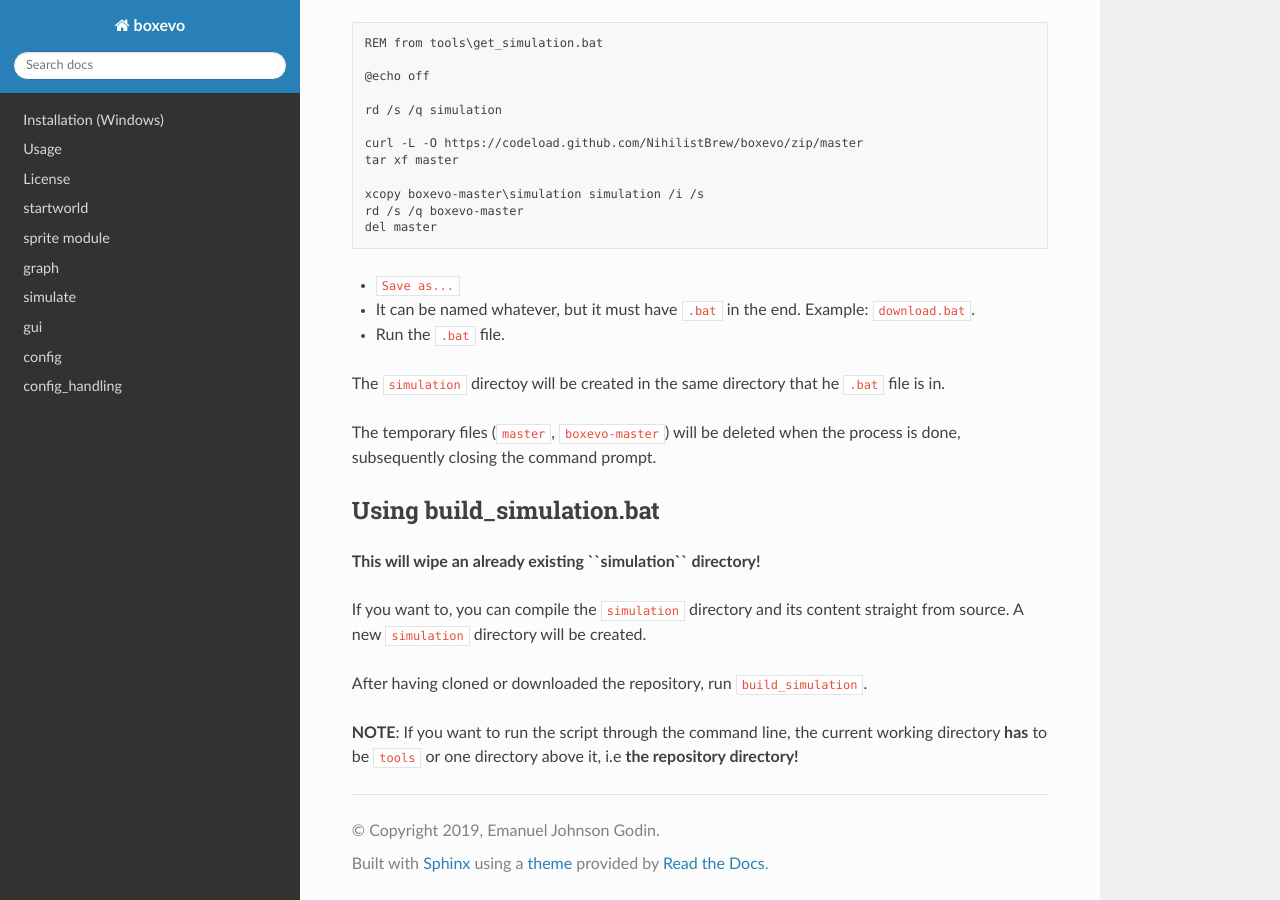
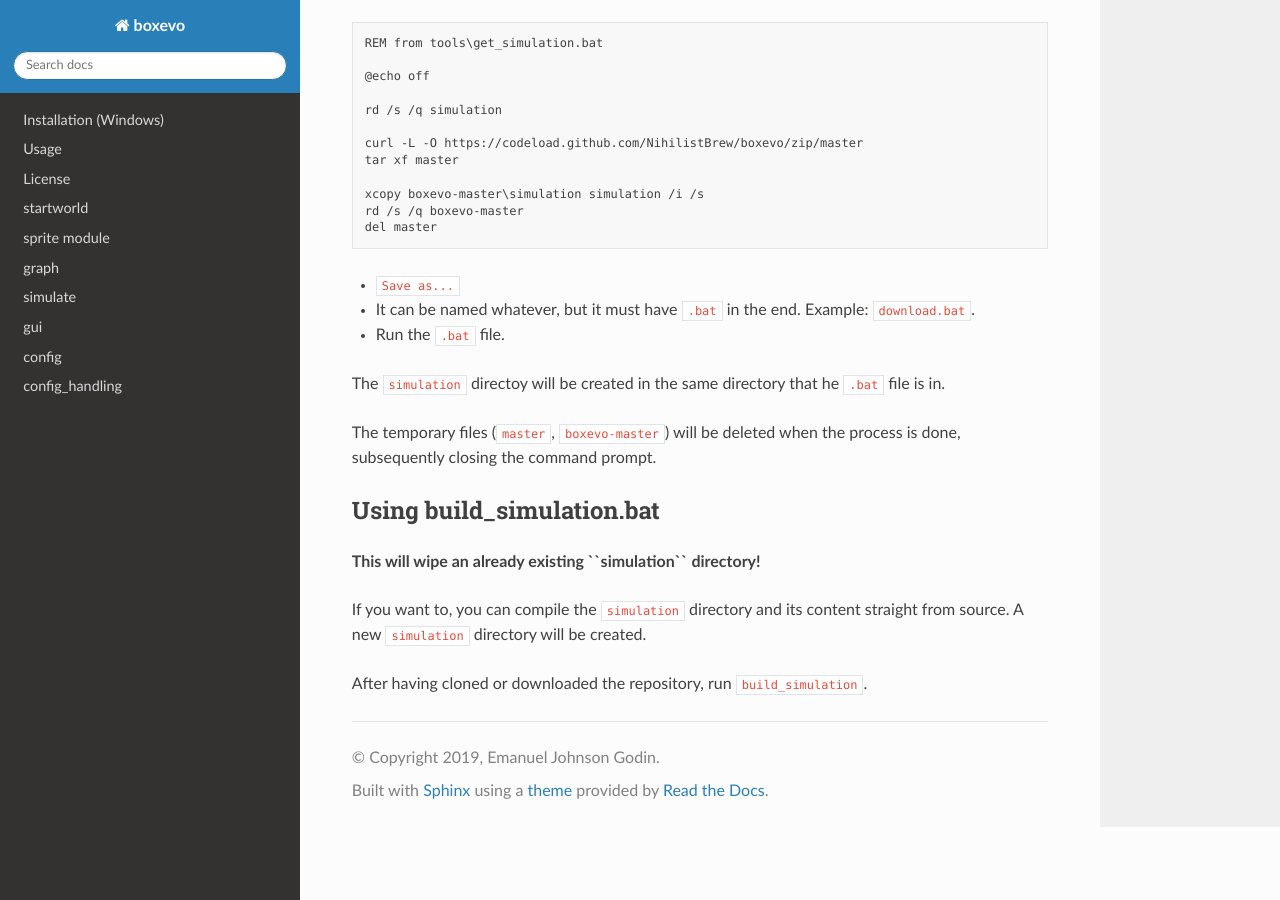
Before and after one commit to emanueljg/boxevo, a Sphinx documentation site: the page built from docs/source/01_installation.md, in a window 1280 px wide and 900 px high, scrolled down 518 px. Built offline with Sphinx 7.4.7 and the Read the Docs theme 2.0.0, drawn with Linux system fonts in a browser that asks for light colours.

Commit message:
update docs

```diff
--- a/docs/source/01_installation.md
+++ b/docs/source/01_installation.md
@@ -54,6 +54,3 @@ created.
 
 After having cloned or downloaded the repository, run
 `build_simulation`.
-
-**NOTE**: If you want to run the script through the command line, the
-current working directory **has** to be `tools` or one directory above it, i.e **the repository directory!**
--- a/docs/source/config.rst
+++ b/docs/source/config.rst
@@ -1,5 +1,5 @@
 .. This file was generated by tools\make_config_doc.bat
-.. 2020-01-08 10:54:12
+.. 2020-01-08 11:10:02
 
 config
 ======
```
Also changed, not shown: README.md (+0 -4 lines), 6 other files.
